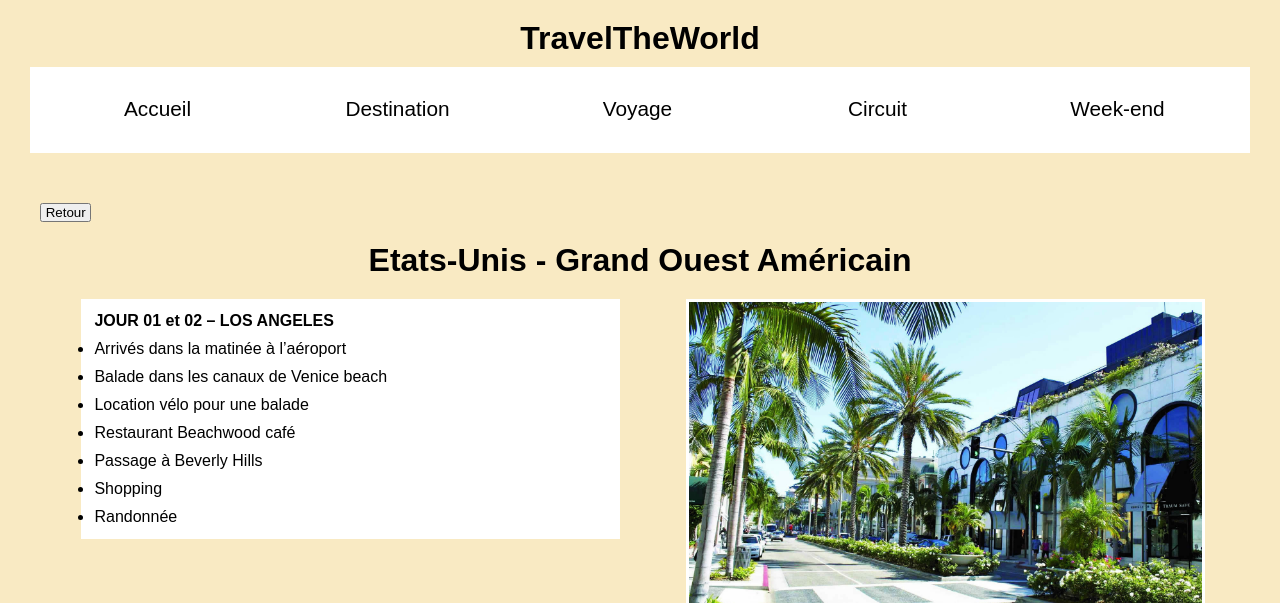
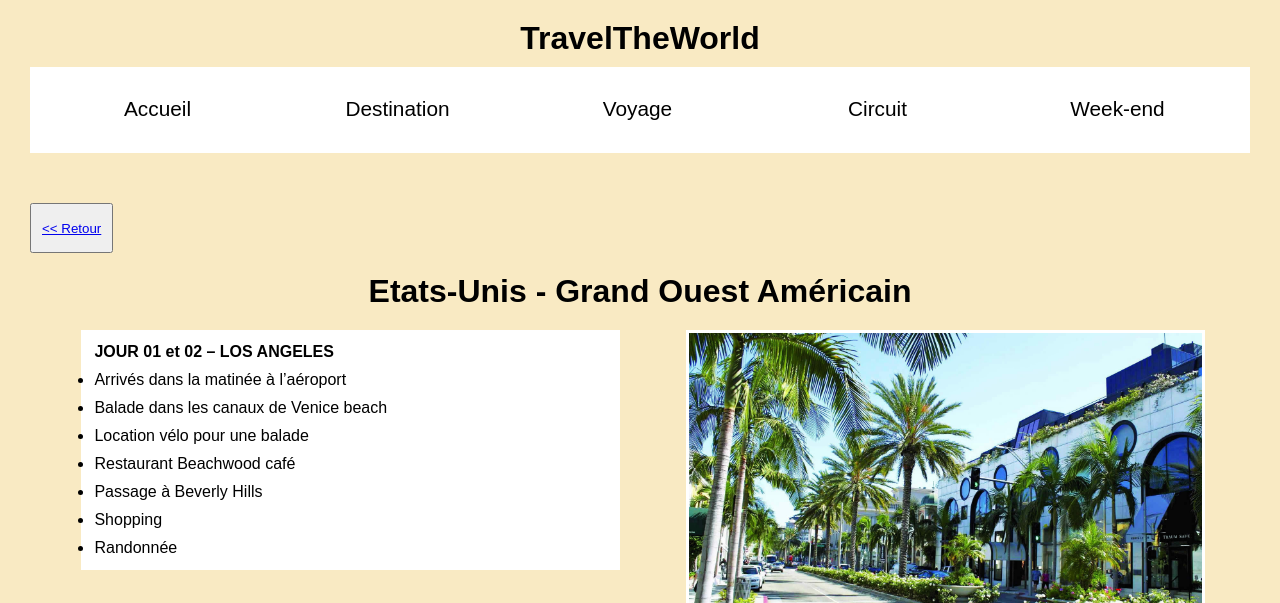
Before and after one commit to charlottenaim/charlottenaim.com, a plain HTML site: page circuit.html in a window 1280 px wide. Shown: the top 603 px of the page. Drawn offline with Linux system fonts and the light colour scheme.

Commit message:
Update circuit.html

```diff
--- a/circuit.html
+++ b/circuit.html
@@ -26,10 +26,7 @@
 	</nav>
 	</div>
 
-	<FORM>
-	<INPUT TYPE="BUTTON" VALUE=" Retour "
-               onClick="history.back()">
-	</FORM>
+	<button name="button" style="height:50px" class="left"> <a href="destination.html" > << Retour </a> </button>
 
 
 	<div id="div" class="titre"> <h1> Etats-Unis - Grand Ouest Américain </h1> </div>
```
